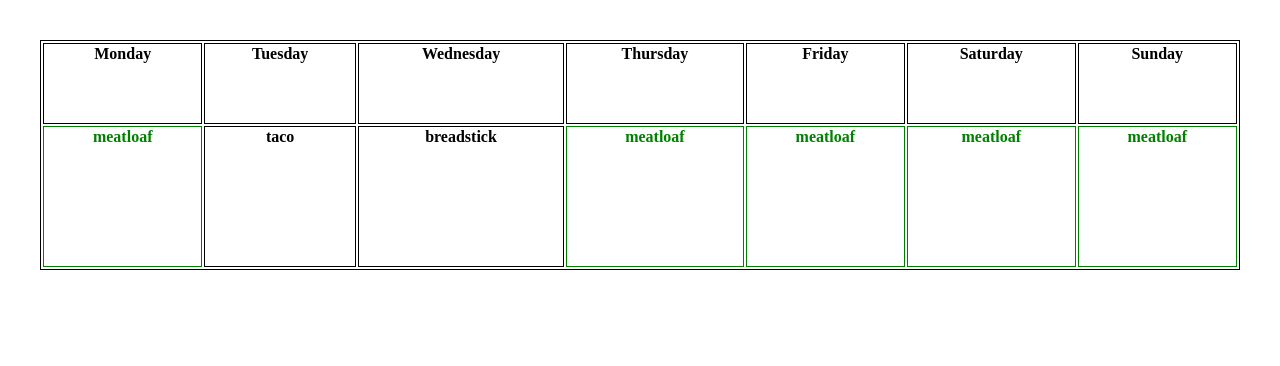
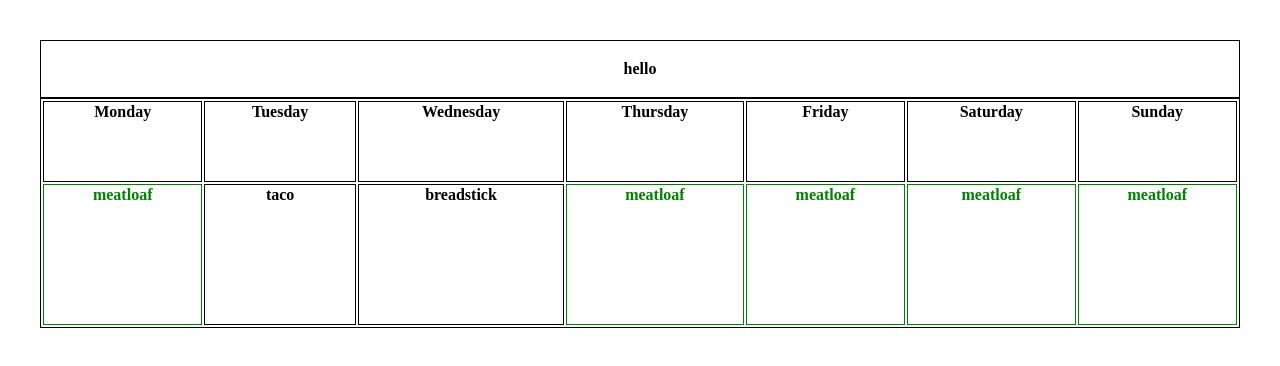
Before and after one commit to grly0n/irvinehacks2024, a React (Vite) app in the folder frontend/: page / in a window 1280 px wide. Shown: the top 366 px of the page. Built offline with nearby package versions, Linux system fonts and the light colour scheme.

Commit message:
reorganized the project

```diff
--- /dev/null
+++ b/frontend/src/components/headerlinks.css
@@ -0,0 +1,10 @@
+#root {
+    max-width: 1280px;
+    margin: 0 auto;
+    padding: 2rem;
+    text-align: center;
+  }
+.HeaderTable{
+    border: 1px solid;
+    width:100%;
+}
--- /dev/null
+++ b/frontend/src/components/headerlinks.jsx
@@ -0,0 +1,25 @@
+import "./headerlinks.css"
+/* TODO: Figure out how to make multiple pages
+    this is just gonna be a viewable thing
+
+
+*/
+
+function Header(){
+    return(
+        <>
+            <table className='HeaderTable' >
+               <tr>
+                    <th>
+                        <p>hello</p>
+                    </th>
+
+                </tr>
+
+            </table>
+
+        </>
+    );
+
+}
+export default Header
--- a/frontend/src/App.jsx
+++ b/frontend/src/components/pages/calendar/calendar_component.jsx
@@ -1,5 +1,5 @@
 
-import "./App.css"
+import "./calendar_component.css"
 
 /* pipe in the data here*/
 const data=["meatloaf","taco", "breadstick", "meatloaf","meatloaf","meatloaf","meatloaf"]
--- a/frontend/src/headerlinks.jsx
+++ /dev/null
@@ -1,16 +0,0 @@
-import "./App.css"
-/* TODO: Figure out how to make multiple pages
-    this is just gonna be a viewable thing
-
-
-*/
-
-function Header(){
-    return(
-        <>
-            <p> gi</p>
-        </>
-    );
-
-}
-export default Header
--- a/frontend/src/main.jsx
+++ b/frontend/src/main.jsx
@@ -1,12 +1,13 @@
 import React from 'react'
 import ReactDOM from 'react-dom/client'
-import Calender from './App.jsx'
-import Header from './headerlinks.jsx'
+import Calender from './components/pages/calendar/calendar_component.jsx'
+import Header from './components/headerlinks.jsx'
+
 
 /* Header doesnt make sense */
 ReactDOM.createRoot(document.getElementById('root')).render(
   <React.StrictMode>
-
+    <Header />
     <Calender />
   </React.StrictMode>,
 )
```
Also changed, not shown: frontend/src/components/pages/calendar/calendar_component.css (renamed from frontend/src/App.css), frontend/src/components/pages/timer/countdown_timer.jsx (added).
